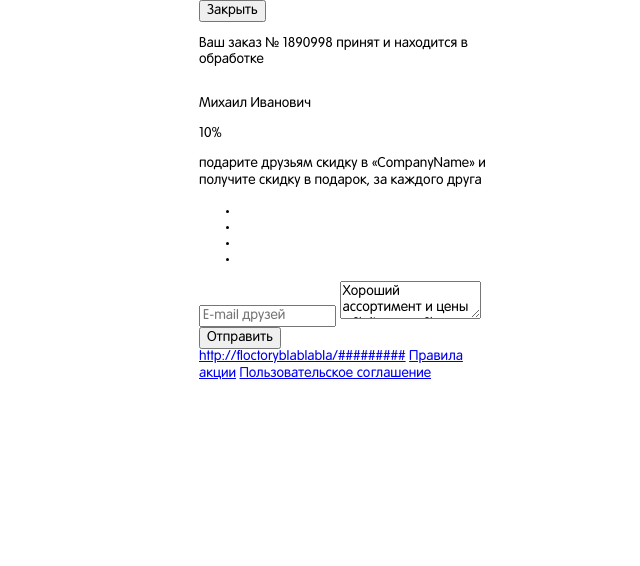
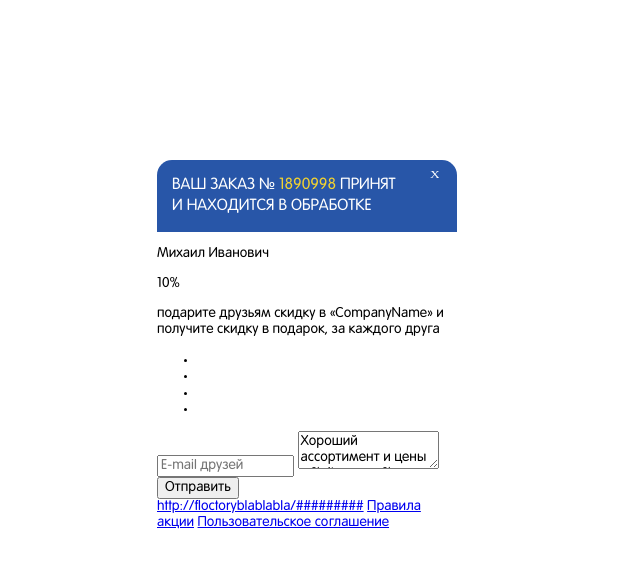
Before and after one commit to starikovsa/test-widget, a website: page source/index.html in a window 1280 px wide. Shown: the whole page, without its empty margins (291-931 px from the left). Drawn offline with nearby package versions, Linux system fonts and the light colour scheme; files that its build step writes are made by us from their sources; files whose address does not match are found by name; a web font is replaced by a local one.

Commit message:
шапка сайта

```diff
--- a/source/index.html
+++ b/source/index.html
@@ -16,8 +16,8 @@
     <section class="widget">
       <header class="widget__header">
         <h2 class="visually-hidden">Подтверждение заказа</h2>
-        <button class="button widget__button widget__button--close">Закрыть</button>
-        <p class="widget__title">Ваш заказ № <span class="widget__order-number">1890998</span> принят и находится в обработке</p>
+        <button class="button widget__button widget__button--close" type="button"><span class="visually-hidden">Закрыть</span></button>
+        <p class="widget__title">Ваш заказ № <span class="widget__order-number">1890998</span> принят и&nbsp;находится в обработке</p>
       </header>
       <main class="widget__main">
         <div class="widget__name-group">
--- a/source/sass/blocks/widget.scss
+++ b/source/sass/blocks/widget.scss
@@ -1,8 +1,11 @@
 .widget {
   width: 300px;
-  margin: 0 auto;
   display: flex;
   flex-direction: column;
+  position: fixed;
+  top: 20%;
+  left: 35%;
   font-family: "RotondaC", "Arial", sans-serif;
   font-size: 14px;
+  margin: 0 auto;
 }
--- /dev/null
+++ b/source/sass/blocks/widget__button.scss
@@ -0,0 +1,14 @@
+.widget__button--close {
+  position: absolute;
+  content: "";
+  top: 10px;
+  right: 15px;
+  width: 9px;
+  height: 8px;
+  border: 0;
+  background: 0 0;
+  cursor: pointer;
+  background-image: url(../../img/icon-close.svg);
+  background-repeat: no-repeat;
+  z-index: 2;
+}
--- a/source/sass/blocks/widget__header.scss
+++ b/source/sass/blocks/widget__header.scss
@@ -0,0 +1,21 @@
+.widget__header {
+  position: relative;
+  background-color: #2856a8;
+  color: #ffffff;
+  font-size: 16px;
+  line-height: 21px;
+  text-transform: uppercase;
+  border-top-left-radius: 15px;
+  border-top-right-radius: 15px;
+  padding-top: 15px;
+  padding-bottom: 15px;
+  padding-left: 15px;
+}
+
+.widget__title {
+  margin: 0;
+}
+
+.widget__order-number {
+  color: #f2d230;
+}
--- a/source/sass/style.scss
+++ b/source/sass/style.scss
@@ -3,3 +3,4 @@
 @import "scaffolding/visually-hidden.scss";
 @import "blocks/widget.scss";
 @import "blocks/widget__header.scss";
+@import "blocks/widget__button.scss";
```
